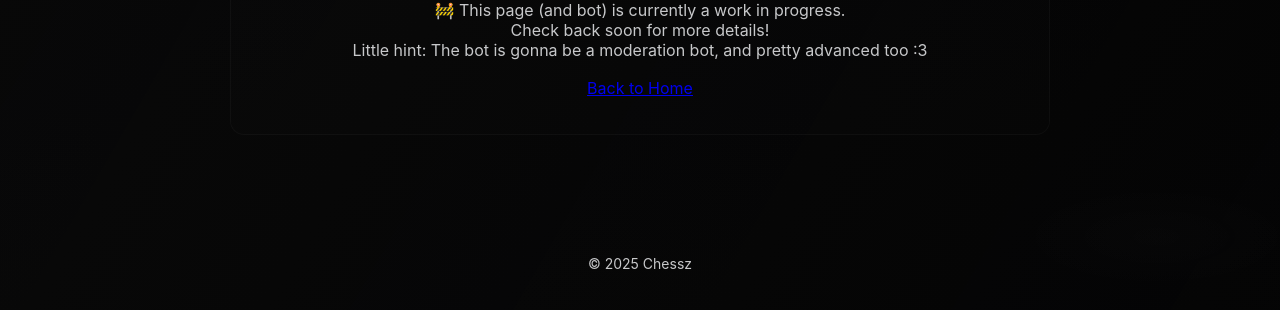
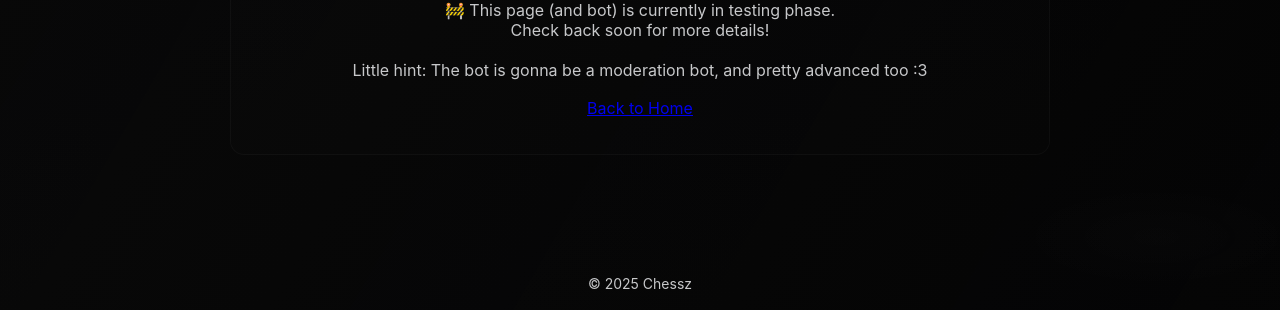
Before and after one commit to 0Chessz0/Chessz, a plain HTML site: page nova.html in a window 1280 px wide. Shown: the part 490-800 px from the top of the page. Drawn offline with Linux system fonts and the light colour scheme.

Commit message:
update nova.

```diff
--- a/nova.html
+++ b/nova.html
@@ -22,9 +22,9 @@
       <img class="project-hero" src="assets/nova.jpg" alt="Nova Bot">
       <h1 id="nova-title" class="project-title">Nova Bot</h1>
       <p class="project-desc">
-        🚧 This page (and bot) is currently a work in progress.<br>
+        🚧 This page (and bot) is currently in testing phase.<br>
         Check back soon for more details!<br>
-
+	<br>
         Little hint: The bot is gonna be a moderation bot, and pretty advanced too :3
       </p>
 
```
